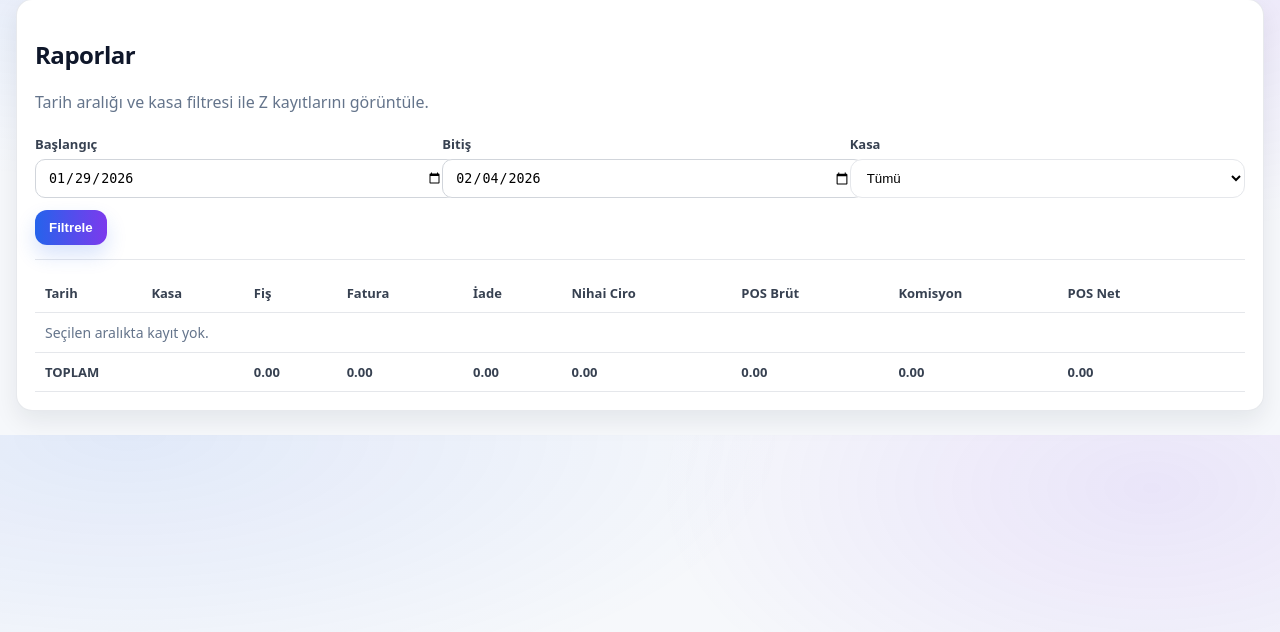
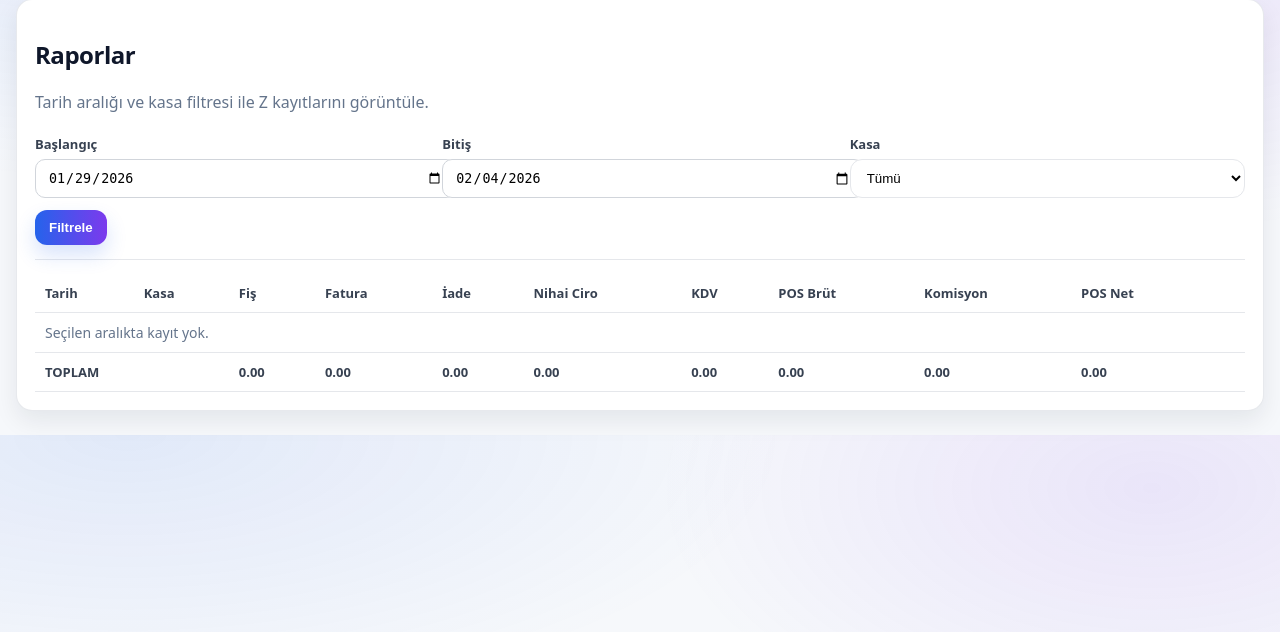
Before and after one commit to musty7091/atik, a Flask app: page /raporlar in a window 1280 px wide. Shown: the part 94-726 px from the top of the page. Run offline with Flask 3, Linux system fonts and the light colour scheme; a user stored in the database is signed in; some libraries are stand-ins or nearby versions.

Commit message:
kontrol2

```diff
--- a/app/templates/raporlar.html
+++ b/app/templates/raporlar.html
@@ -38,6 +38,7 @@
         <th>Fatura</th>
         <th>İade</th>
         <th>Nihai Ciro</th>
+        <th>KDV</th>
         <th>POS Brüt</th>
         <th>Komisyon</th>
         <th>POS Net</th>
@@ -53,13 +54,14 @@
         <td>{{ "%.2f"|format(r.fatura) }}</td>
         <td>{{ "%.2f"|format(r.iade) }}</td>
         <td><b>{{ "%.2f"|format(r.nihai) }}</b></td>
+        <td>{{ "%.2f"|format(r.kdv) }}</td>
         <td>{{ "%.2f"|format(r.pos_brut) }}</td>
         <td>{{ "%.2f"|format(r.komisyon) }}</td>
         <td>{{ "%.2f"|format(r.pos_net) }}</td>
         <td><a href="{{ url_for('zrapor.rapor_detay', z_id=r.id) }}">Detay</a></td>
       </tr>
       {% else %}
-      <tr><td colspan="10" class="muted">Seçilen aralıkta kayıt yok.</td></tr>
+      <tr><td colspan="11" class="muted">Seçilen aralıkta kayıt yok.</td></tr>
       {% endfor %}
     </tbody>
     <tfoot>
@@ -69,6 +71,7 @@
         <th>{{ "%.2f"|format(totals.fatura) }}</th>
         <th>{{ "%.2f"|format(totals.iade) }}</th>
         <th>{{ "%.2f"|format(totals.nihai) }}</th>
+        <th>{{ "%.2f"|format(totals.kdv) }}</th>
         <th>{{ "%.2f"|format(totals.pos_brut) }}</th>
         <th>{{ "%.2f"|format(totals.komisyon) }}</th>
         <th>{{ "%.2f"|format(totals.pos_net) }}</th>
--- a/app/zrapor/routes.py
+++ b/app/zrapor/routes.py
@@ -202,10 +202,23 @@ def raporlar():
     toplam_pos_brut = Decimal("0.00")
     toplam_komisyon = Decimal("0.00")
     toplam_pos_net = Decimal("0.00")
+    toplam_kdv = Decimal("0.00")
 
     for z in rapor_list:
         pos_brut = Decimal("0.00")
         komisyon = Decimal("0.00")
+        kdv_toplam = Decimal("0.00")
+
+        # KDV satırlarından (KDV DAHİL girilen) tutarı KDV'ye ayırıp topla
+        for ks in z.kdv_satirlari:
+            brut = Decimal(ks.matrah)
+            oran = KDV_ORAN_MAP.get(ks.oran_kodu, None)
+            if oran is None:
+                continue  # OZEL gibi sabit oranı olmayanlar
+            _, kdv = kdv_dahil_ayir(brut, oran)
+            kdv_toplam += kdv
+
+        kdv_toplam = kdv_toplam.quantize(Decimal("0.00"))
 
         for ps in z.pos_satirlari:
             pos_brut += Decimal(ps.brut_tutar)
@@ -224,6 +237,7 @@ def raporlar():
             "fatura": Decimal(z.fatura_ciro),
             "iade": Decimal(z.iade_tutar),
             "nihai": nihai_ciro,
+            "kdv": kdv_toplam,
             "pos_brut": pos_brut,
             "komisyon": komisyon,
             "pos_net": pos_net,
@@ -235,6 +249,7 @@ def raporlar():
         toplam_pos_brut += pos_brut
         toplam_komisyon += komisyon
         toplam_pos_net += pos_net
+        toplam_kdv += kdv_toplam
 
     kasalar = Kasa.query.order_by(Kasa.kasa_no.asc()).all()
 
@@ -253,6 +268,7 @@ def raporlar():
             "pos_brut": toplam_pos_brut,
             "komisyon": toplam_komisyon,
             "pos_net": toplam_pos_net,
+            "kdv": toplam_kdv.quantize(Decimal("0.00")),
             "nihai": (toplam_fis + toplam_fatura - toplam_iade).quantize(Decimal("0.00"))
         }
     )
@@ -312,7 +328,7 @@ def rapor_detay(z_id):
         net = (brut - kom).quantize(Decimal("0.00"))
         pos_detay.append({
             "ad": ps.pos_cihaz.ad,
-            "banka": ps.pos_cihaz.banka_adi,
+            "banka": (ps.pos_cihaz.banka.ad if ps.pos_cihaz and ps.pos_cihaz.banka else "-"),
             "oran": oran,
             "brut": brut,
             "kom": kom,
```
